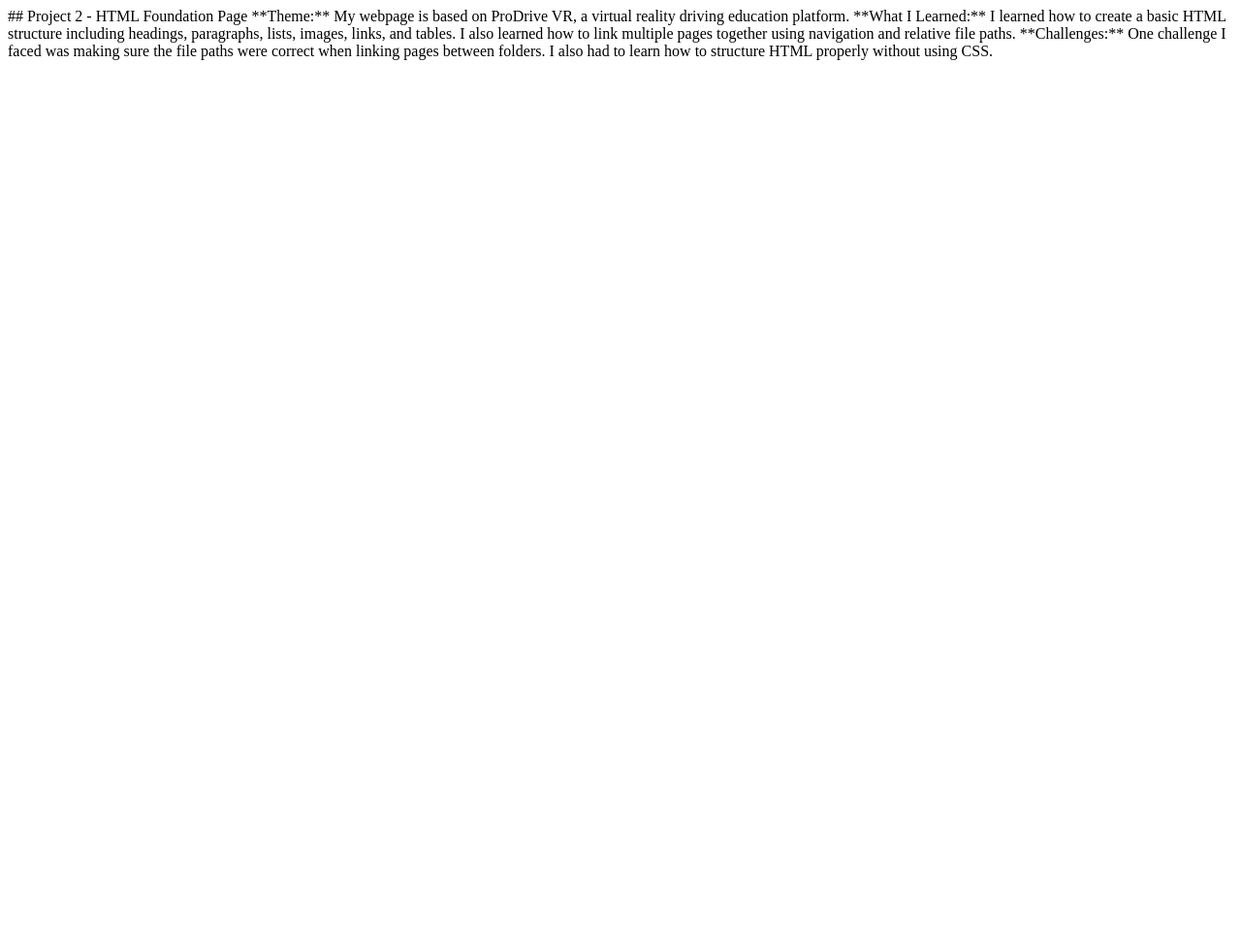
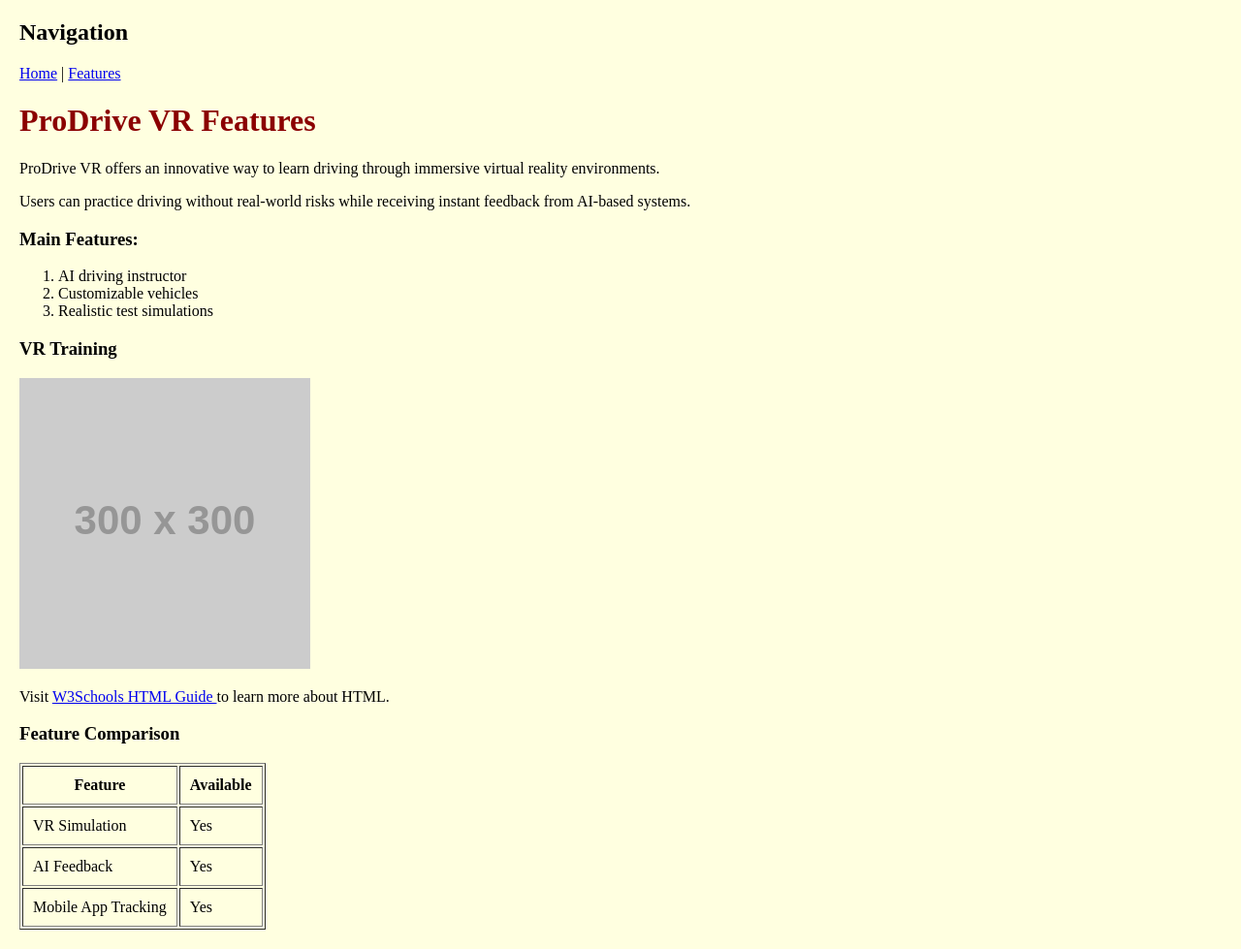
Before and after one commit to BaltazarM3465/bmota-web-project, a plain HTML site: page project2.html in a window 1280 px wide. Shown: the whole page at 97% size. Before the commit the page ends 800 px from the top, so only its background shows below. Drawn offline with Linux system fonts and the light colour scheme; placeholder pictures from the web are drawn by us.

Commit message:
Add files via upload

```diff
--- a/project2.html
+++ b/project2.html
@@ -1,10 +1,69 @@
-## Project 2 - HTML Foundation Page
+<!DOCTYPE html>
+<html>
+<head>
+    <title>ProDrive VR - Features</title>
+</head>
 
-**Theme:**
-My webpage is based on ProDrive VR, a virtual reality driving education platform.
+<body style="background-color: lightyellow; margin:20px;">
 
-**What I Learned:**
-I learned how to create a basic HTML structure including headings, paragraphs, lists, images, links, and tables. I also learned how to link multiple pages together using navigation and relative file paths.
+    <!-- Navigation -->
+    <h2>Navigation</h2>
+    <a href="../index.html">Home</a> |
+    <a href="project2.html">Features</a>
 
-**Challenges:**
-One challenge I faced was making sure the file paths were correct when linking pages between folders. I also had to learn how to structure HTML properly without using CSS.
+    <!-- Header -->
+    <h1 style="color: darkred;">ProDrive VR Features</h1>
+
+    <!-- Paragraphs -->
+    <p>
+        ProDrive VR offers an innovative way to learn driving through immersive virtual reality environments.
+    </p>
+
+    <p>
+        Users can practice driving without real-world risks while receiving instant feedback from AI-based systems.
+    </p>
+
+    <!-- Ordered List -->
+    <h3>Main Features:</h3>
+    <ol>
+        <li>AI driving instructor</li>
+        <li>Customizable vehicles</li>
+        <li>Realistic test simulations</li>
+    </ol>
+
+    <!-- Image -->
+    <h3>VR Training</h3>
+    <img src="https://via.placeholder.com/300" alt="VR driving training system" width="300">
+
+    <!-- Link -->
+    <p>
+        Visit
+        <a href="https://www.w3schools.com/html/" target="_blank">
+            W3Schools HTML Guide
+        </a>
+        to learn more about HTML.
+    </p>
+
+    <!-- Table -->
+    <h3>Feature Comparison</h3>
+    <table border="1" cellpadding="10">
+        <tr>
+            <th>Feature</th>
+            <th>Available</th>
+        </tr>
+        <tr>
+            <td>VR Simulation</td>
+            <td>Yes</td>
+        </tr>
+        <tr>
+            <td>AI Feedback</td>
+            <td>Yes</td>
+        </tr>
+        <tr>
+            <td>Mobile App Tracking</td>
+            <td>Yes</td>
+        </tr>
+    </table>
+
+</body>
+</html>
```
